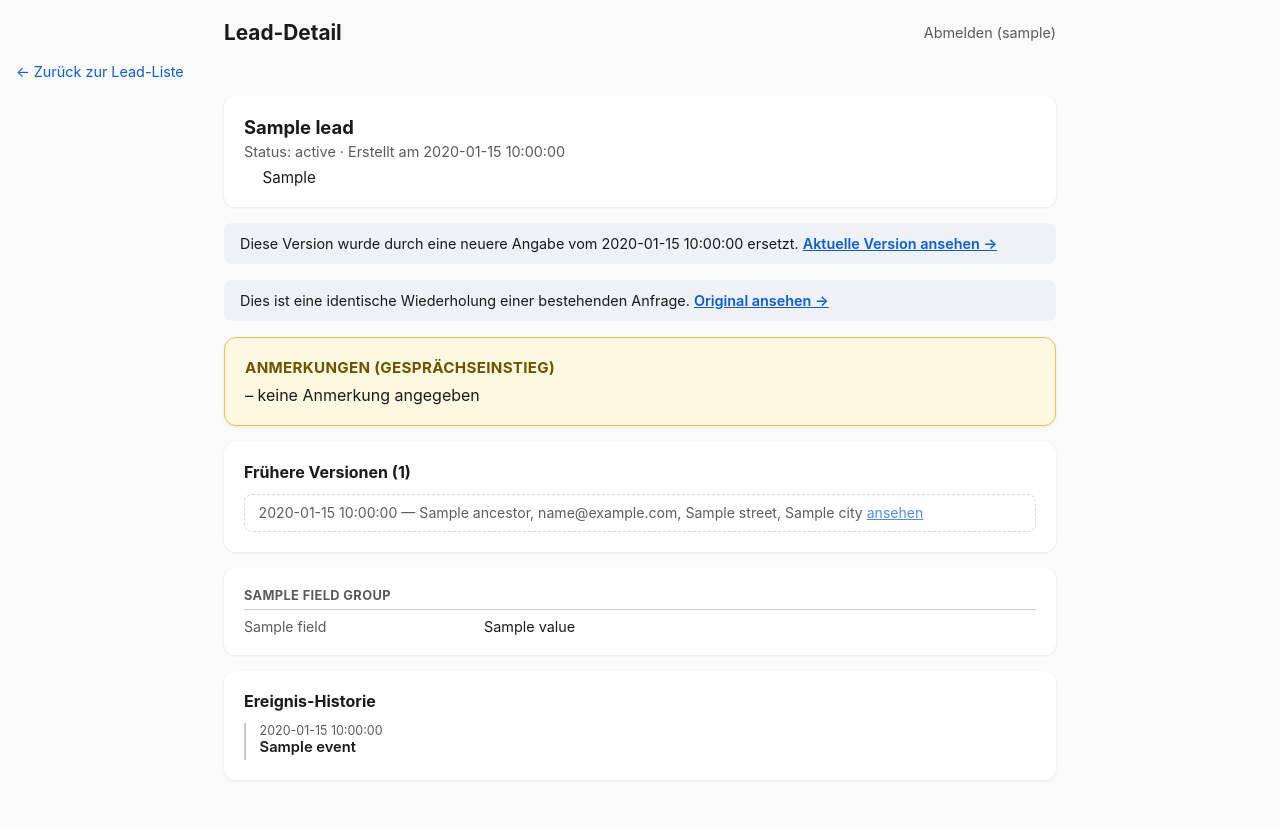
After one commit to MarcoSalzer/planeco-standort-check, a FastAPI app: template app/templates/admin_lead_detail.html in a window 1280 px wide. The commit adds this page. Run offline with FastAPI, Linux system fonts and the light colour scheme; the template is opened without the code that fills it: most values are stand-ins (such as "Sample title", 1, 10 or a date in 2020); parts of the project's set-up code (start-up, migrations or seed data) failed here and were passed over; some libraries are stand-ins or nearby versions.

Commit message:
Phase 3: Lead-Detailansicht (alle Felder, Kette, Event-Historie)
GET /admin/leads/{lead_id} zeigt jedes Feld (auch leere, als "–"),
message prominent oben, Google-Maps-Link aus lat/lon.

superseded-Kette läuft rückwärts über superseded_by (linear, da
_find_dedup_candidate immer genau einen Kandidaten wählt) und zeigt
frühere Versionen ausgegraut. Event-Historie ist die Vereinigung über
die GANZE Kette, nicht nur den aktuellen Datensatz - bei einer Korrektur
hängt das 'ersetzt'-Event am alten lead_id, ohne die Vereinigung würde
ein Teil der eigentlichen Geschichte fehlen. Banner bei duplicate_of/
superseded_by verlinken direkt zum verwandten Lead.

CONTACT_TIME_LABELS von app/mail.py nach app/core/display.py verschoben
(Dashboard und Mail nutzen jetzt dieselbe Quelle statt zweier Kopien),
STATUS_VALUE_LABELS/EVENT_TYPE_LABELS neu dort für alle status-artigen
Spalten bzw. Event-Typen.

Live gegen eine echte F3-Korrekturkette aus Marcos eigenen Tests
verifiziert (Vorgänger, Event-Vereinigung, Namens-Hinweis, ungültiges
Telefon) sowie einen echten Spam-Lead und einen Duplikat-Lead. Dabei
einen echten Bug gefunden und gefixt: UUID- und str-IDs gemischt in
einer Liste ließen psycopg beim Event-Query abstürzen.

Co-Authored-By: Claude Sonnet 5 <noreply@anthropic.com>

```diff
--- a/app/mail.py
+++ b/app/mail.py
@@ -21,6 +21,7 @@ from psycopg.types.json import Json
 
 from app.config import DRY_RUN_EMAIL, MAX_EMAILS_PER_DAY
 from app.core.dedup import DedupCase
+from app.core.display import CONTACT_TIME_LABELS
 from app.core.edit_token import generate_edit_token
 from app.submission import NewLeadData
 
@@ -38,13 +39,6 @@ _CONTACT_TIME_TEXT = {
     "nachmittags": "Da Sie nachmittags am besten erreichbar sind, versuchen wir es entsprechend.",
     "abends": "Da Sie abends am besten erreichbar sind, versuchen wir es entsprechend.",
     "flexibel": "Sie haben angegeben, flexibel erreichbar zu sein — wir melden uns, sobald es passt.",
-}
-
-_CONTACT_TIME_DISPLAY = {
-    "vormittags": "Vormittags",
-    "nachmittags": "Nachmittags",
-    "abends": "Abends",
-    "flexibel": "Flexibel",
 }
 
 # Unterschiedliche Einleitung je nach Anlass (mit Marco abgestimmt, 2026-08-16).
@@ -143,7 +137,7 @@ def _render_email(data: NewLeadData, lead_id: str, base_url: str, case: DedupCas
     address = ", ".join(address_parts)
 
     owner_text = {True: "Ja", False: "Nein"}.get(data.is_owner)
-    contact_time_text = _CONTACT_TIME_DISPLAY.get(data.contact_time_preference)
+    contact_time_text = CONTACT_TIME_LABELS.get(data.contact_time_preference)
 
     summary_rows = [row for row in [
         ("Adresse", address),
--- /dev/null
+++ b/app/templates/admin_lead_detail.html
@@ -0,0 +1,243 @@
+<!DOCTYPE html>
+<html lang="de">
+<head>
+  <meta charset="utf-8">
+  <meta name="viewport" content="width=device-width, initial-scale=1">
+  <title>Lead-Detail — Standort-Check</title>
+  <style>
+    :root {
+      color-scheme: light;
+      --text: #1a1a1a;
+      --muted: #5a5a5a;
+      --border: #c9c9c9;
+      --focus: #0a5cd8;
+      --bg: #fafafa;
+      --card: #ffffff;
+      --highlight-bg: #fff8e1;
+      --highlight-border: #e8c34a;
+      --banner-bg: #eef1f5;
+      --dot-gruen: #2e7d32;
+      --dot-gelb: #a66a00;
+      --dot-rot: #c62828;
+      --dot-grau: #8a8a8a;
+      --dot-schwarz: #212121;
+    }
+    * { box-sizing: border-box; }
+    body {
+      margin: 0;
+      padding: 1.25rem 1rem 3rem;
+      background: var(--bg);
+      color: var(--text);
+      font-family: -apple-system, BlinkMacSystemFont, "Segoe UI", Roboto, Arial, sans-serif;
+      font-size: 16px;
+    }
+    header {
+      max-width: 52rem;
+      margin: 0 auto 1rem;
+      display: flex;
+      align-items: center;
+      justify-content: space-between;
+      gap: 1rem;
+      flex-wrap: wrap;
+    }
+    h1 { font-size: 1.3rem; margin: 0; }
+    a.logout {
+      color: var(--muted);
+      font-size: 0.9rem;
+      text-decoration: none;
+      white-space: nowrap;
+    }
+    .back-link {
+      display: inline-block;
+      max-width: 52rem;
+      width: 100%;
+      margin: 0 auto 1rem;
+      color: var(--focus);
+      text-decoration: none;
+      font-size: 0.9rem;
+    }
+    .page {
+      max-width: 52rem;
+      margin: 0 auto;
+      display: flex;
+      flex-direction: column;
+      gap: 1rem;
+    }
+    .card {
+      background: var(--card);
+      border-radius: 0.75rem;
+      padding: 1.25rem;
+      box-shadow: 0 1px 3px rgba(0, 0, 0, 0.08);
+    }
+
+    .summary { display: flex; flex-wrap: wrap; gap: 1.5rem; align-items: flex-start; }
+    .summary h2 { margin: 0 0 0.3rem; font-size: 1.15rem; }
+    .summary .status-line { color: var(--muted); font-size: 0.9rem; margin: 0 0 0.5rem; }
+    .ampel-line { display: flex; align-items: center; font-size: 0.95rem; }
+    .dot {
+      display: inline-block;
+      width: 0.65rem;
+      height: 0.65rem;
+      border-radius: 50%;
+      margin-right: 0.5rem;
+      flex: none;
+    }
+    .dot.gruen { background: var(--dot-gruen); }
+    .dot.gelb { background: var(--dot-gelb); }
+    .dot.rot { background: var(--dot-rot); }
+    .dot.grau { background: var(--dot-grau); }
+    .dot.schwarz { background: var(--dot-schwarz); }
+
+    .message-card {
+      background: var(--highlight-bg);
+      border: 1px solid var(--highlight-border);
+    }
+    .message-card h3 { margin: 0 0 0.5rem; font-size: 0.95rem; text-transform: uppercase; letter-spacing: 0.02em; color: #6b5400; }
+    .message-card p { margin: 0; white-space: pre-wrap; }
+
+    .banner {
+      background: var(--banner-bg);
+      border-radius: 0.5rem;
+      padding: 0.75rem 1rem;
+      font-size: 0.9rem;
+    }
+    .banner a { color: var(--focus); font-weight: 600; }
+
+    h2.section-title { font-size: 1rem; margin: 0 0 0.75rem; }
+
+    .field-groups { display: flex; flex-direction: column; gap: 1.25rem; }
+    .field-group h3 {
+      font-size: 0.8rem;
+      text-transform: uppercase;
+      letter-spacing: 0.03em;
+      color: var(--muted);
+      margin: 0 0 0.5rem;
+      border-bottom: 1px solid var(--border);
+      padding-bottom: 0.35rem;
+    }
+    dl.fields {
+      display: grid;
+      grid-template-columns: 14rem 1fr;
+      row-gap: 0.4rem;
+      column-gap: 1rem;
+      margin: 0;
+    }
+    dl.fields dt { color: var(--muted); font-size: 0.88rem; }
+    dl.fields dd { margin: 0; font-size: 0.9rem; word-break: break-word; }
+    @media (max-width: 560px) {
+      dl.fields { grid-template-columns: 1fr; row-gap: 0.1rem; }
+      dl.fields dd { margin-bottom: 0.5rem; }
+    }
+
+    ul.ancestors { list-style: none; margin: 0; padding: 0; display: flex; flex-direction: column; gap: 0.5rem; }
+    ul.ancestors li {
+      opacity: 0.7;
+      border: 1px dashed var(--border);
+      border-radius: 0.5rem;
+      padding: 0.6rem 0.85rem;
+      font-size: 0.88rem;
+    }
+    ul.ancestors a { color: var(--focus); }
+
+    ul.events { list-style: none; margin: 0; padding: 0; display: flex; flex-direction: column; gap: 0.75rem; }
+    ul.events li { border-left: 2px solid var(--border); padding-left: 0.85rem; }
+    .event-time { color: var(--muted); font-size: 0.78rem; }
+    .event-label { font-weight: 600; font-size: 0.92rem; }
+    dl.event-payload { margin: 0.3rem 0 0; font-size: 0.82rem; color: var(--muted); }
+    dl.event-payload dt { display: inline; font-weight: 600; }
+    dl.event-payload dt::after { content: ": "; }
+    dl.event-payload dd { display: inline; margin: 0 0.75rem 0 0; }
+    dl.event-payload div { margin-bottom: 0.15rem; }
+
+    .empty-hint { color: var(--muted); font-size: 0.9rem; }
+  </style>
+</head>
+<body>
+  <header>
+    <h1>Lead-Detail</h1>
+    <a class="logout" href="/admin/logout">Abmelden ({{ username }})</a>
+  </header>
+  <a class="back-link" href="/admin">← Zurück zur Lead-Liste</a>
+
+  <div class="page">
+    <div class="card summary">
+      <div>
+        <h2>{{ lead.name or "(ohne Namen)" }}</h2>
+        <p class="status-line">Status: {{ status_display }} · Erstellt am {{ created_at_display }}</p>
+        <div class="ampel-line">
+          <span class="dot {{ ampel_farbe }}" aria-hidden="true"></span>{{ ampel_grund }}
+        </div>
+      </div>
+    </div>
+
+    {% if superseded_by_row %}
+    <div class="banner">
+      Diese Version wurde durch eine neuere Angabe vom {{ superseded_by_row.created_at_display }} ersetzt.
+      <a href="/admin/leads/{{ superseded_by_row.id }}">Aktuelle Version ansehen →</a>
+    </div>
+    {% endif %}
+    {% if duplicate_of_row %}
+    <div class="banner">
+      Dies ist eine identische Wiederholung einer bestehenden Anfrage.
+      <a href="/admin/leads/{{ duplicate_of_row.id }}">Original ansehen →</a>
+    </div>
+    {% endif %}
+
+    <div class="card message-card">
+      <h3>Anmerkungen (Gesprächseinstieg)</h3>
+      <p>{{ message or "– keine Anmerkung angegeben" }}</p>
+    </div>
+
+    {% if ancestors %}
+    <div class="card">
+      <h2 class="section-title">Frühere Versionen ({{ ancestors|length }})</h2>
+      <ul class="ancestors">
+        {% for a in ancestors %}
+        <li>
+          {{ a.created_at_display }} — {{ a.name or "(ohne Namen)" }}, {{ a.email }},
+          {{ a.street }}, {{ a.city }}
+          <a href="/admin/leads/{{ a.id }}">ansehen</a>
+        </li>
+        {% endfor %}
+      </ul>
+    </div>
+    {% endif %}
+
+    <div class="card field-groups">
+      {% for title, fields in field_groups %}
+      <div class="field-group">
+        <h3>{{ title }}</h3>
+        <dl class="fields">
+          {% for label, value in fields %}
+          <dt>{{ label }}</dt><dd>{{ value }}</dd>
+          {% endfor %}
+        </dl>
+      </div>
+      {% endfor %}
+    </div>
+
+    <div class="card">
+      <h2 class="section-title">Ereignis-Historie</h2>
+      {% if events %}
+      <ul class="events">
+        {% for event in events %}
+        <li>
+          <div class="event-time">{{ event.created_at_display }}</div>
+          <div class="event-label">{{ event.label }}</div>
+          {% if event.payload %}
+          <dl class="event-payload">
+            {% for key, value in event.payload.items() %}
+            <div><dt>{{ key }}</dt><dd>{{ value }}</dd></div>
+            {% endfor %}
+          </dl>
+          {% endif %}
+        </li>
+        {% endfor %}
+      </ul>
+      {% else %}
+      <p class="empty-hint">Keine Ereignisse erfasst.</p>
+      {% endif %}
+    </div>
+  </div>
+</body>
+</html>
```
Also changed, not shown: app/admin.py (+273 -2 lines), app/core/display.py (+62 -0 lines), app/templates/admin_dashboard.html (+11 -2 lines), docs/TODO.md (+2 -2 lines).
